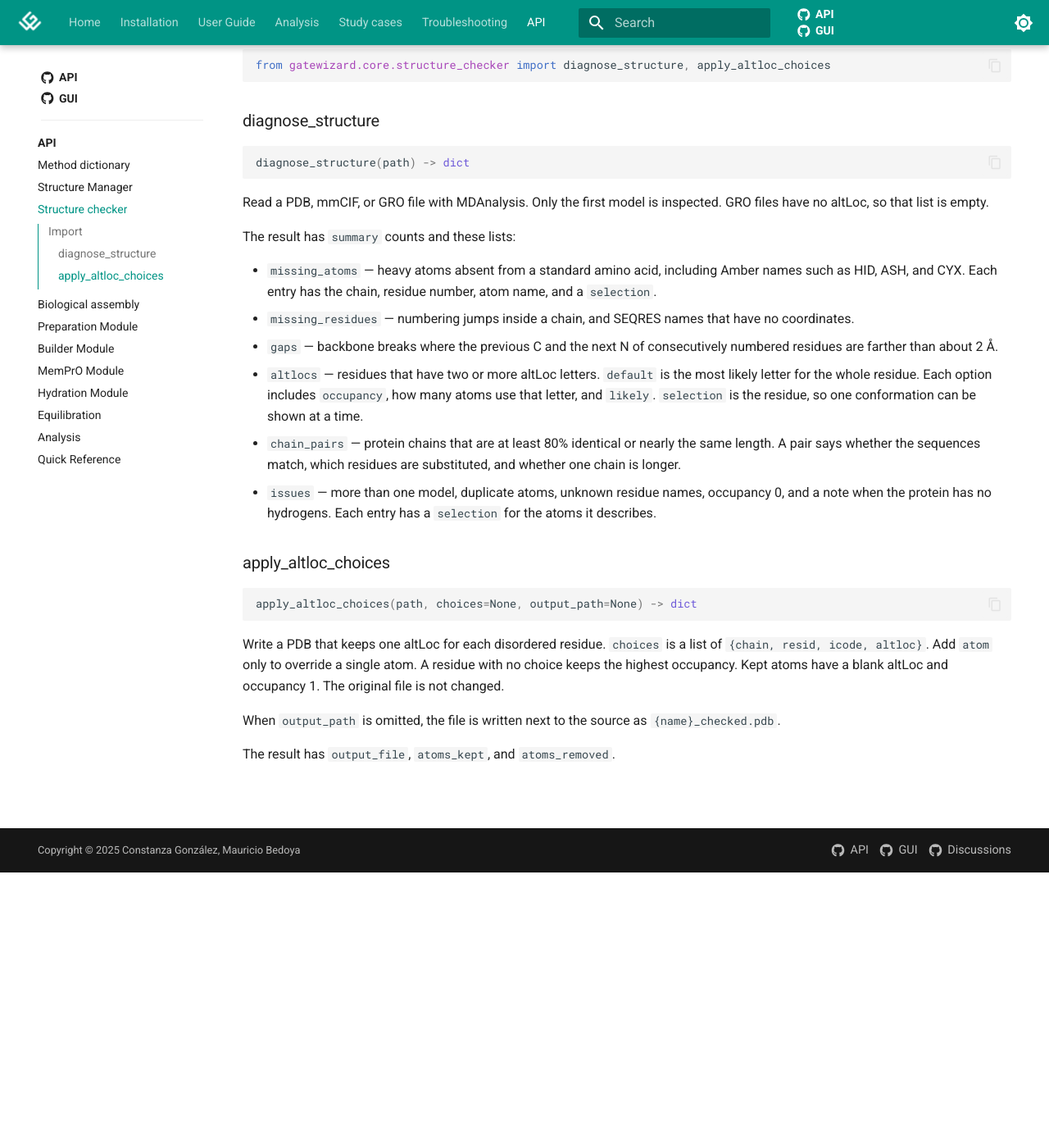
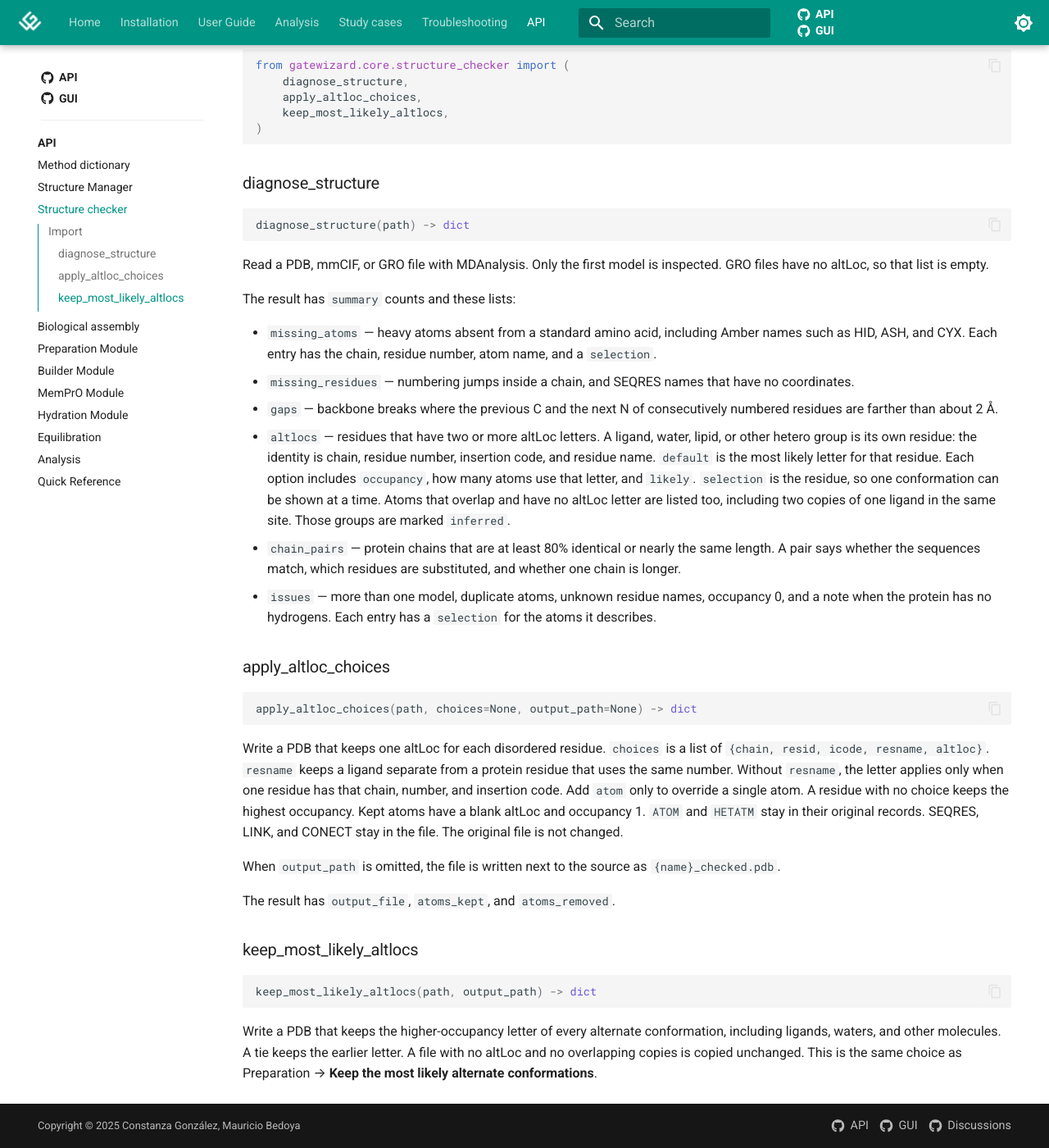
Before and after one commit to maurobedoya/gatewizard, an MkDocs documentation site: the page built from docs/api/structure_checker.md, in a window 1280 px wide and 1400 px high, scrolled down 336 px. Shown: the whole window at 82% size. Built offline with MkDocs 1.6.1 and Material for MkDocs 9.7.7, drawn with Linux system fonts in a browser that asks for light colours; comment, search, counter and statistics services are not loaded; the version menu is left out.

Commit message:
docs: describe short loops, minimization, and the structure checker in the user guide
The user guide covers the sequence bar, filling a short loop, checking alternate conformations, minimizing a selection, and the ligand force field. The API pages use ABCG2 as the default ligand charge method.

````diff
--- a/docs/api/structure_checker.md
+++ b/docs/api/structure_checker.md
@@ -7,7 +7,11 @@
 ## Import
 
 ```python
-from gatewizard.core.structure_checker import diagnose_structure, apply_altloc_choices
+from gatewizard.core.structure_checker import (
+    diagnose_structure,
+    apply_altloc_choices,
+    keep_most_likely_altlocs,
+)
 ```
 
 ### diagnose_structure
@@ -23,7 +27,7 @@
 - `missing_atoms` — heavy atoms absent from a standard amino acid, including Amber names such as HID, ASH, and CYX. Each entry has the chain, residue number, atom name, and a `selection`.
 - `missing_residues` — numbering jumps inside a chain, and SEQRES names that have no coordinates.
 - `gaps` — backbone breaks where the previous C and the next N of consecutively numbered residues are farther than about 2 Å.
-- `altlocs` — residues that have two or more altLoc letters. `default` is the most likely letter for the whole residue. Each option includes `occupancy`, how many atoms use that letter, and `likely`. `selection` is the residue, so one conformation can be shown at a time.
+- `altlocs` — residues that have two or more altLoc letters. A ligand, water, lipid, or other hetero group is its own residue: the identity is chain, residue number, insertion code, and residue name. `default` is the most likely letter for that residue. Each option includes `occupancy`, how many atoms use that letter, and `likely`. `selection` is the residue, so one conformation can be shown at a time. Atoms that overlap and have no altLoc letter are listed too, including two copies of one ligand in the same site. Those groups are marked `inferred`.
 - `chain_pairs` — protein chains that are at least 80% identical or nearly the same length. A pair says whether the sequences match, which residues are substituted, and whether one chain is longer.
 - `issues` — more than one model, duplicate atoms, unknown residue names, occupancy 0, and a note when the protein has no hydrogens. Each entry has a `selection` for the atoms it describes.
 
@@ -33,8 +37,16 @@
 apply_altloc_choices(path, choices=None, output_path=None) -> dict
 ```
 
-Write a PDB that keeps one altLoc for each disordered residue. `choices` is a list of `{chain, resid, icode, altloc}`. Add `atom` only to override a single atom. A residue with no choice keeps the highest occupancy. Kept atoms have a blank altLoc and occupancy 1. The original file is not changed.
+Write a PDB that keeps one altLoc for each disordered residue. `choices` is a list of `{chain, resid, icode, resname, altloc}`. `resname` keeps a ligand separate from a protein residue that uses the same number. Without `resname`, the letter applies only when one residue has that chain, number, and insertion code. Add `atom` only to override a single atom. A residue with no choice keeps the highest occupancy. Kept atoms have a blank altLoc and occupancy 1. `ATOM` and `HETATM` stay in their original records. SEQRES, LINK, and CONECT stay in the file. The original file is not changed.
 
 When `output_path` is omitted, the file is written next to the source as `{name}_checked.pdb`.
 
 The result has `output_file`, `atoms_kept`, and `atoms_removed`.
+
+### keep_most_likely_altlocs
+
+```python
+keep_most_likely_altlocs(path, output_path) -> dict
+```
+
+Write a PDB that keeps the higher-occupancy letter of every alternate conformation, including ligands, waters, and other molecules. A tie keeps the earlier letter. A file with no altLoc and no overlapping copies is copied unchanged. This is the same choice as Preparation → **Keep the most likely alternate conformations**.
````
Also changed, not shown: CHANGELOG.md (+1 -0 lines), docs/api/builder.md (+6 -6 lines), docs/api/dictionary.md (+1 -0 lines), docs/user-guide.md (+28 -4 lines).
